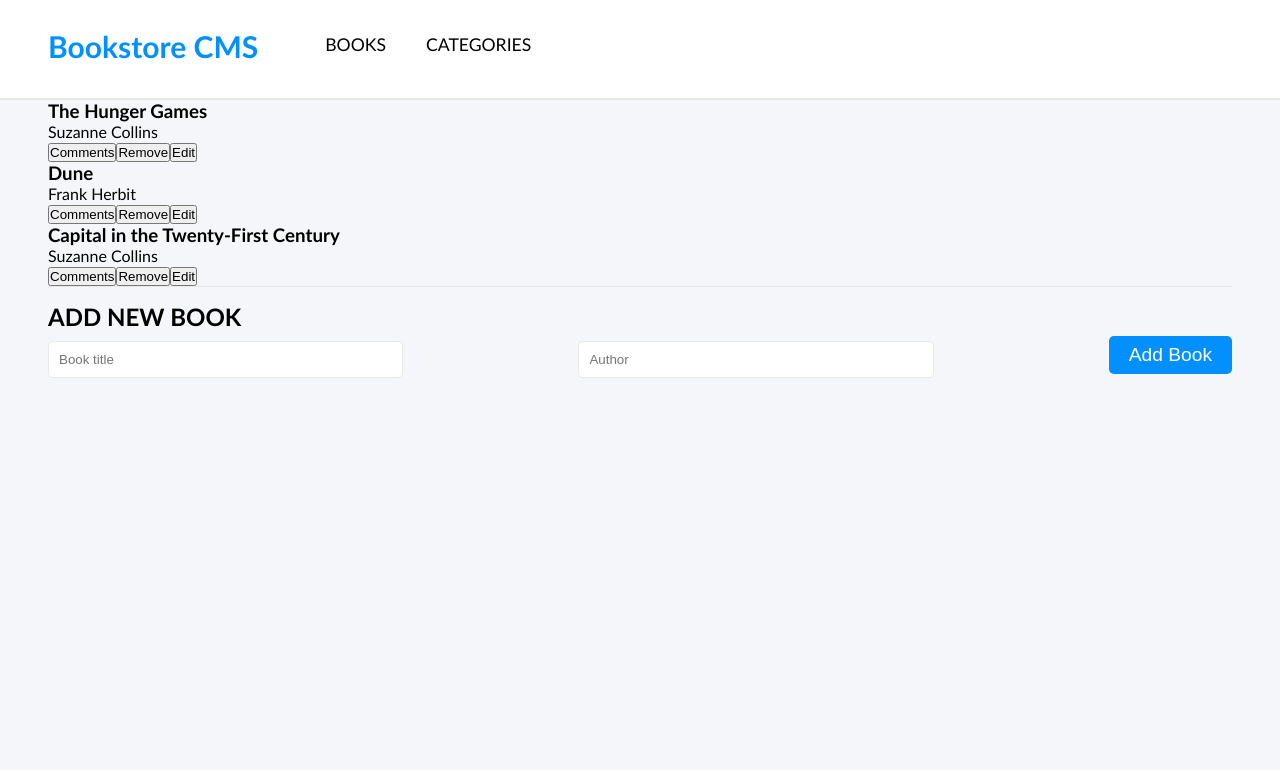
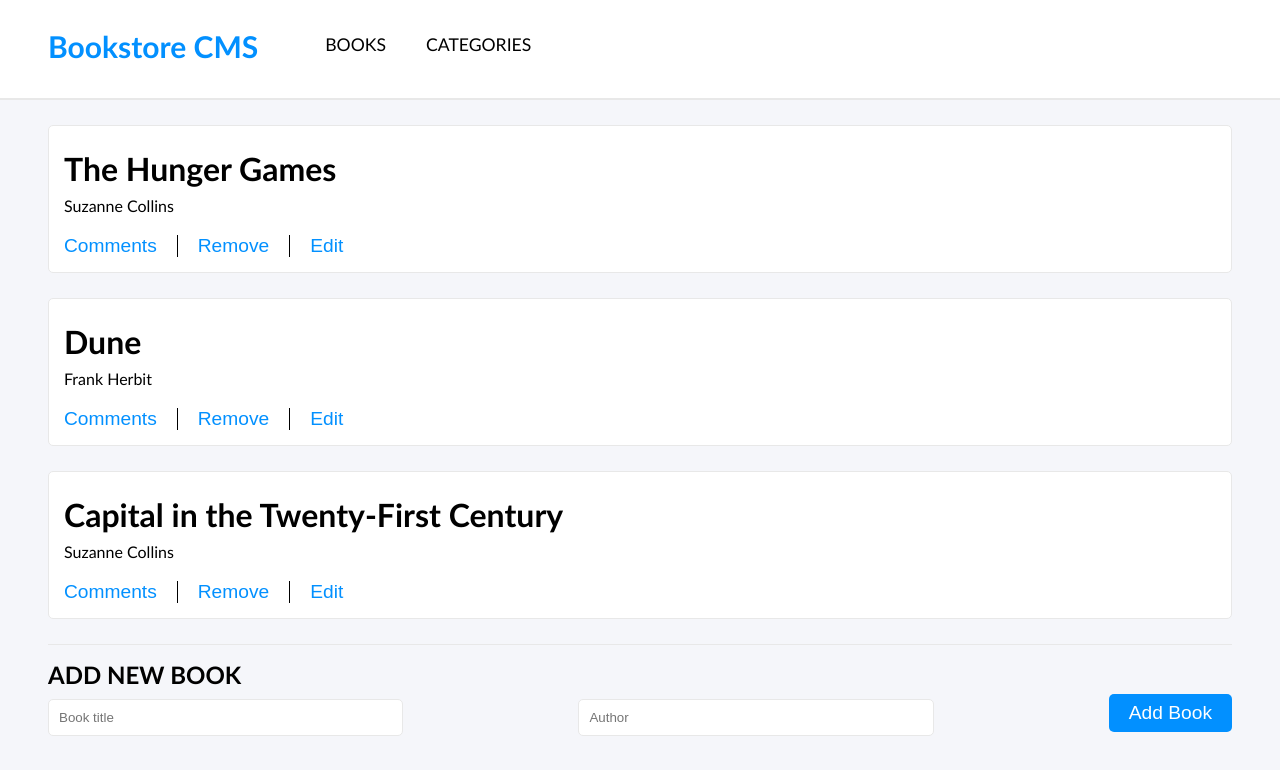
Before and after one commit to Lusindiso/book_store, a React (Create React App) app: page / in a window 1280 px wide. Shown: the top 770 px of the page. Built offline with nearby package versions, Linux system fonts and the light colour scheme.

Commit message:
Fix linter errors

```diff
--- a/src/App.css
+++ b/src/App.css
@@ -32,6 +32,7 @@
   from {
     transform: rotate(0deg);
   }
+
   to {
     transform: rotate(360deg);
   }
--- a/src/components/Book.module.css
+++ b/src/components/Book.module.css
@@ -0,0 +1,27 @@
+.book {
+  background: white;
+  border-radius: 5px;
+  border: 1px solid #e8e8e8;
+  margin: 25px 0;
+  padding: 15px 15px;
+}
+
+.book h3 {
+  margin: 0.5rem 0;
+  font-size: 2rem;
+}
+
+.buttons > button {
+  padding-right: 20px;
+  margin-right: 20px;
+  border: none;
+  background: none;
+  cursor: pointer;
+  margin-top: 20px;
+  font-size: 1.2rem;
+  color: #0290ff;
+}
+
+.buttons > *:not(:last-child) {
+  border-right: 1px solid black;
+}
```
Also changed, not shown: src/App.js (line endings or trailing spaces), src/components/Book.js (line endings or trailing spaces), src/index.css (line endings or trailing spaces), src/index.js (line endings or trailing spaces).
